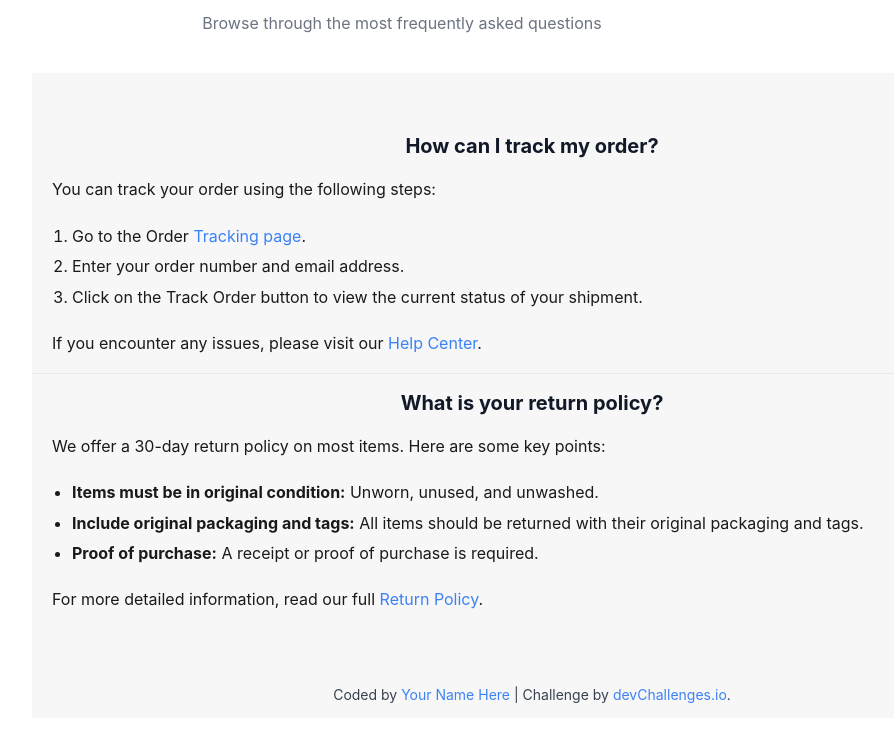
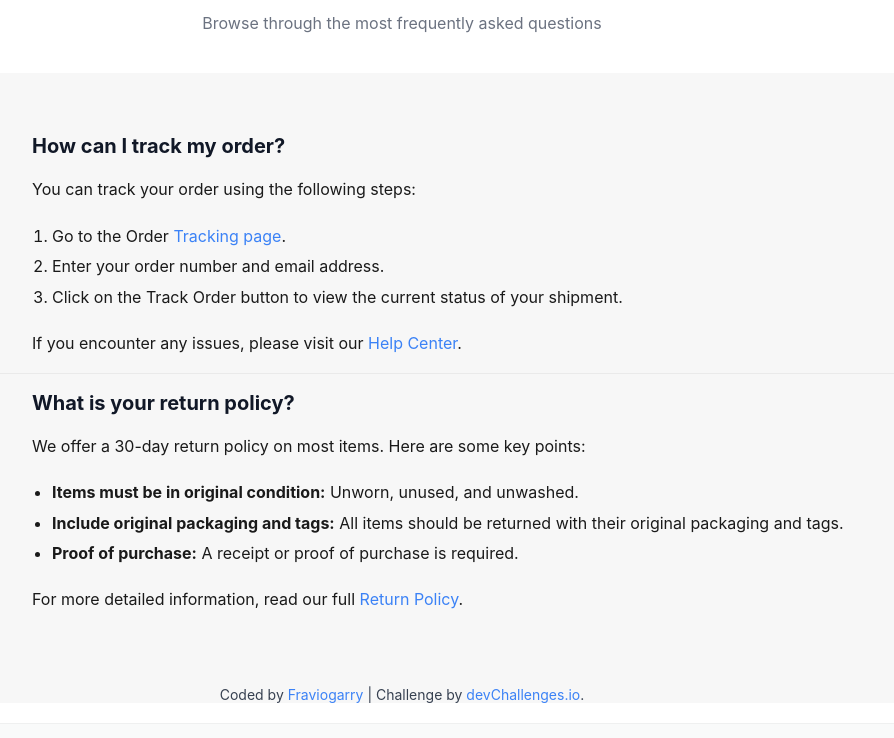
Before and after one commit to Fravio99/simple-faq-master, a plain HTML site: page index.html in a window 1280 px wide. Shown: the part 76-814 px from the top of the page, without its empty margins (238-1132 px from the left). Drawn offline with Linux system fonts and the light colour scheme.

Commit message:
Mise en forme

```diff
--- a/index.html
+++ b/index.html
@@ -47,8 +47,8 @@ h1 {
 
 .faq-section h2 {
   font-size: 20px;
-  text-align: center;
   margin-bottom: 10px;
+  margin-left: 250px;
   color: #111827;
 }
 
@@ -56,7 +56,7 @@ h1 {
 .faq-section p{
   text-align: justify;
   margin-bottom: 15px;
-  margin-left: 20px;
+  margin-left: 250px;
   line-height: 1.9;
 }
 
@@ -64,17 +64,16 @@ h1 {
 .faq-section ol,
 .faq-section ul {
   padding-left: 20px;
-  margin-left: 20px;
+  margin-left: 250px;
   text-align: justify;
   margin-bottom: 15px;
   line-height: 1.9;
 }
 
 .section {
-  width: 1000PX;
-  height: 600PX;
+  width: auto;
+  height: auto;
   padding-top: 45px;
-  margin-left: 250px;
   background-color: rgb(247, 247, 247);
 
 }
@@ -146,7 +145,7 @@ hr {
           </div>
           <br><br>
           <div class="author-info">
-        Coded by <a href="#">Your Name Here</a> | Challenge by
+        Coded by <a href="#">Fraviogarry</a> | Challenge by
         <a href="https://www.devchallenges.io?ref=challenge" target="_blank"
           >devChallenges.io</a
         >.
```
